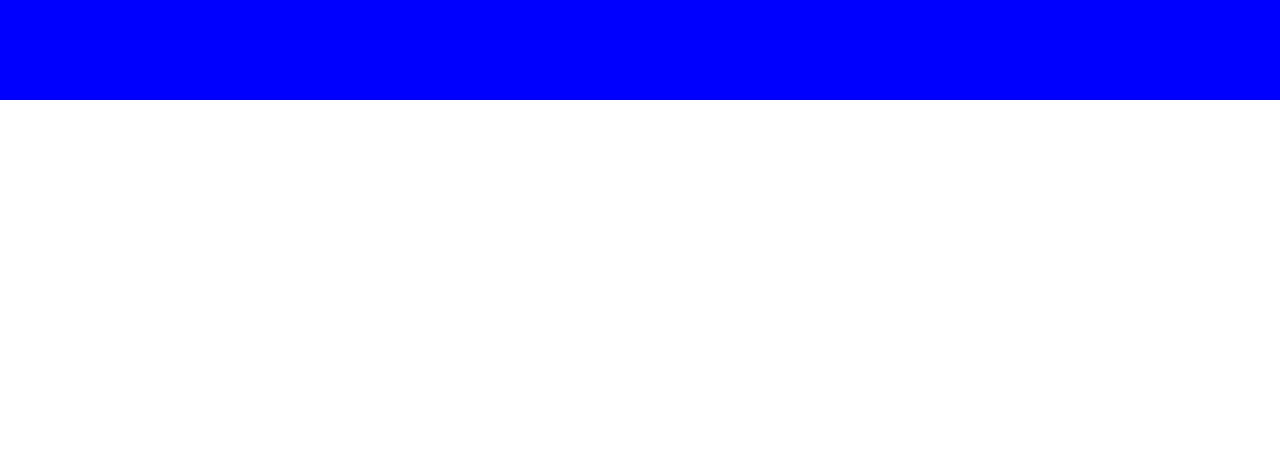
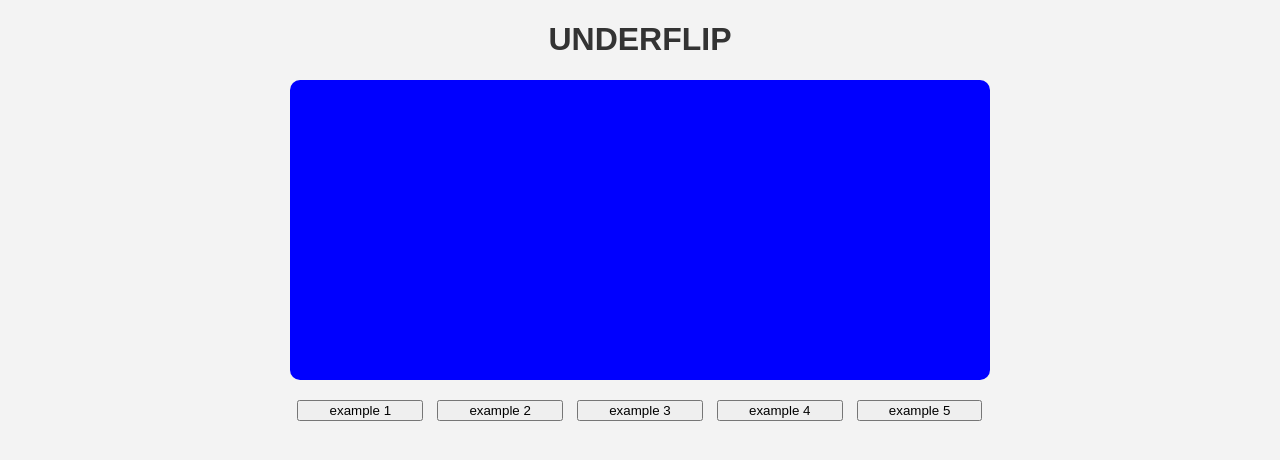
Before and after one commit to flesher/doaflip, a plain HTML site: page index.html in a window 1280 px wide. Drawn offline with nearby package versions, Linux system fonts and the light colour scheme.

Commit message:
flushing it out

```diff
--- a/flippable.js
+++ b/flippable.js
@@ -9,23 +9,23 @@
 		    keyframeprefix = '',
 		    domPrefixes = 'Webkit Moz O ms Khtml'.split(' '),
 		    pfx  = '',
-		    settings,
-		    initRot,
-		    endRot;
+		    settings, initRot, endRot, originX, originY, speed, pre, post;
 
     settings = $.extend({
-	    init      : 'open',
-	    trigger   : 'click',
-	    direction : ' ',
-	    speed     : ' ',
-	    ease      : ' ',
-	    fade      : ' ',
-	    rotation  : ' '
-    }, options );
+	    init        : 'open',
+	    trigger     : 'click',
+	    perspective : 600,
+	    origin      : [50, 50],
+	    speed       : 500,
+	    ease        : 'ease-in',
+	    rotation    : -180,
+    }, options )  ;
 
     //sets initial rotation based on init setting
     if (settings.init == 'open') initRot = 0;
     else if (settings.init == 'closed') initRot = 90;
+
+    speed = settings.speed / 1000;
 
 
 		//checks if animation requires vendor prefix
@@ -50,45 +50,76 @@
 
 		} else {
 			// define the css keyframe
-			var keyframes = '@'+ keyframeprefix + 'keyframes swing { ' +
+			var keyframe = '@'+ keyframeprefix + 'keyframes after { ' +
 		                    'from {'+ keyframeprefix + 'transform: perspective( 600px ) rotateX( 0deg );}'+
-		                    'to {'+ keyframeprefix + 'transform: perspective( 600px ) rotateX( -90deg );}'+
+		                    'to {'+ keyframeprefix + 'transform: perspective( 600px ) rotateX( ' + settings.rotation + 'deg );}'+
 		                  '}';
+
+		  // define the css keyframe
+			var keyframeBack = '@'+ keyframeprefix + 'keyframes before { ' +
+		                    'from {'+ keyframeprefix + 'transform: perspective( 600px ) rotateX( ' + settings.rotation + 'deg );}'+
+		                    'to {'+ keyframeprefix + 'transform: perspective( 600px ) rotateX( 0deg );}'+
+		                  '}';
+
 
 		 	// define the class of how we want the element to end up after animation
 			var after     = '.after { ' +
-											  ''+ keyframeprefix + 'animation-timing-function: ease-in;' +
+											  ''+ keyframeprefix + 'animation-timing-function: ' + settings.ease + ';' +
 											  ''+ keyframeprefix + 'animation-fill-mode: forwards;' +
-											  ''+ keyframeprefix + 'animation-name: swing;' +
-											  ''+ keyframeprefix + 'animation-duration: 0.5s;' +
+											  ''+ keyframeprefix + 'animation-name: after;' +
+											  ''+ keyframeprefix + 'animation-duration: '+ speed +'s;' +
 											'}';
+
+		 	// define the class of how we want the element to end up after animation
+			var before    = '.before { ' +
+											  ''+ keyframeprefix + 'animation-timing-function: ' + settings.ease + ';' +
+											  ''+ keyframeprefix + 'animation-fill-mode: forwards;' +
+											  ''+ keyframeprefix + 'animation-name: before;' +
+											  ''+ keyframeprefix + 'animation-duration: '+ speed +'s;' +
+											'}';
+
 
 		  if( document.styleSheets && document.styleSheets.length ) {
 		  		//insert css rules into stylesheet
-		      document.styleSheets[0].insertRule( keyframes, 0 );
+		      document.styleSheets[0].insertRule( keyframe, 0 );
+		      document.styleSheets[0].insertRule( keyframeBack, 0 );
 		      document.styleSheets[0].insertRule( after, 0 );
+		      document.styleSheets[0].insertRule( before, 0 );
 
 		  } else {
 		 		//if no stylesheet, create one and insert css rules into stylesheet
 		    var s = document.createElement( 'style' );
-		    s.innerHTML = keyframes;
+		    s.innerHTML = keyframe;
 		    document.getElementsByTagName( 'head' )[ 0 ].appendChild( s );
 		  }
 
+		  self.styled = true;
 		}
+
+
+
+
+
 
 
 		//set intial css according to init and dir
 		self.css({
 			'-webkit-transform': 'perspective( 600px ) rotateX( ' + initRot + 'deg )',
-			'-webkit-transform-origin': '50% 0%',
+			'-webkit-transform-origin': settings.origin[0] + '% ' + settings.origin[1] + '%',
 			'-webkit-transition': 'opacity 1s ease-in'
 		});
 
 		//set ending css according to init and dir, triggered by event
-		self.on('click', function() {
+		pre  = self.hasClass('after');
+		post = self.hasClass('before');
+
+		if (!pre) {
+			if (post) self.removeClass('before');
 			self.addClass('after');
-		});
+		} else {
+			self.removeClass('after');
+			self.addClass('before');
+		}
 
 		return self
 	}
--- a/index.html
+++ b/index.html
@@ -7,13 +7,52 @@
 	</head>
 	<body>
 
-		<div id="work"></div>
+		<div class="contain">
+			<h1>Underflip</h1>
+			<div id="demo"></div>
+			<div id="buttons">
+				<button id="ex1">example 1</button>
+				<button id="ex2">example 2</button>
+				<button id="ex2">example 3</button>
+				<button id="ex2">example 4</button>
+				<button id="ex2">example 5</button>
+			</div>
+		</div>
 
 		<script src="http://code.jquery.com/jquery-1.10.1.min.js"></script>
 		<script src="flippable.js"></script>
 
 		<script>
-			$('#work').underflip();
+			$('#ex1').click( function() {
+
+				$('#demo').underflip({
+					rotation: 180,
+					trigger: 'go'
+				}).trigger('go');
+
+			});
+
+			$('#ex2').click( function() {
+
+				$('#demo').underflip({
+					rotation: 90,
+					origin: [50, 0],
+					trigger: 'go'
+				}).init();
+
+				$('#demo').underflip.flip();
+
+			});
+
+
+
+
+
+
+
+
+
+
 		</script>
 	</body>
 </html>
--- a/style.css
+++ b/style.css
@@ -1,9 +1,37 @@
 body {
   margin: 0 0;
+  background: #f3f3f3;
 }
 
-#work {
+.contain {
+  width: 100%;
+  max-width: 760px;
+  margin: 0 auto;
+}
+
+h1 {
+  text-align: center;
+  font-family: sans-serif;
+  text-transform: uppercase;
+  color: #333;
+}
+
+#demo {
   background: blue;
   padding: 50px 0;
+  border-radius: 10px;
+  width: 92%;
+  margin: 0 auto;
+  height: 200px;
+}
 
+#buttons {
+  width: 92%;
+  margin: 0 auto;
 }
+
+button {
+  width: 18%;
+  margin: 20px 1%;
+  float: left;
+}
```
